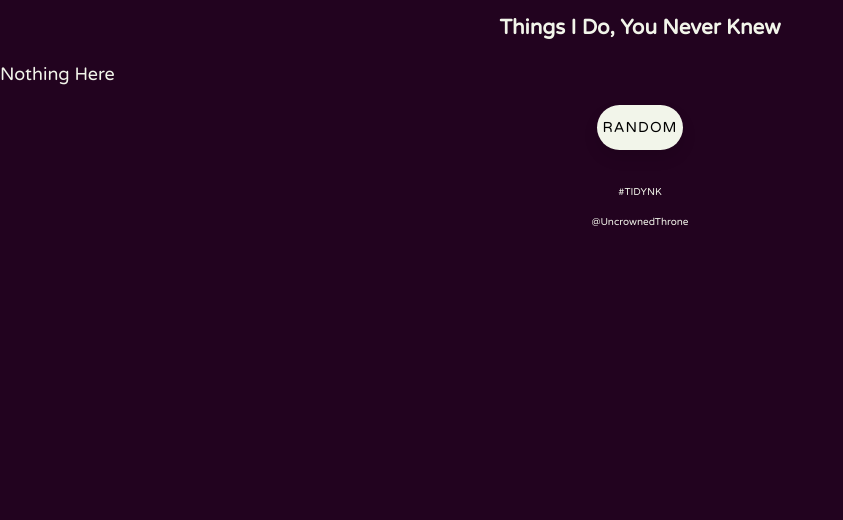
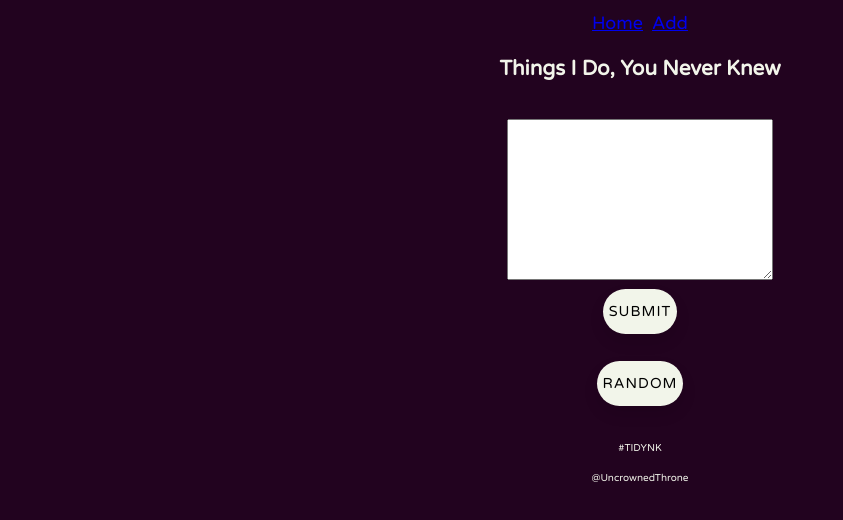
Before and after one commit to uncrownedthrone/tidynk, a React (Create React App) app: page /add in a window 1280 px wide. Shown: the top 520 px of the page, without its empty margins (0-843 px from the left). Built offline with nearby package versions, Linux system fonts and the light colour scheme.

Commit message:
added add page

```diff
--- a/src/App.jsx
+++ b/src/App.jsx
@@ -1,6 +1,6 @@
 import React from 'react'
 import { BrowserRouter as Router, Link, Route, Switch } from 'react-router-dom'
-import Search from './pages/Search'
+import Add from './pages/Add'
 import Favorites from './pages/Favorites'
 import HomePage from './pages/HomePage'
 import NotFound from './pages/NotFound'
@@ -9,15 +9,24 @@ const App = () => {
   return (
     <>
       <Router>
+        <nav>
+          <ul>
+            <li>
+              <Link to="/">Home</Link>
+            </li>
+            <li>
+              <Link to="/add">Add</Link>
+            </li>
+          </ul>
+        </nav>
         <section className="titlePage">
           <header>
             <h2>Things I Do, You Never Knew</h2>
-            {/* <h2>You Never Knew</h2> */}
           </header>
         </section>
         <Switch>
           <Route exact path="/" component={HomePage}></Route>
-          <Route exact path="/search" component={Search}></Route>
+          <Route exact path="/add" component={Add}></Route>
           <Route exact path="/favorites" component={Favorites}></Route>
           <Route path="*" component={NotFound}></Route>
         </Switch>
--- a/src/components/Home.jsx
+++ b/src/components/Home.jsx
@@ -1,4 +1,5 @@
 import React from 'react'
+import { Link } from 'react-router-dom'
 
 const Home = () => {
   return (
--- a/src/index.css
+++ b/src/index.css
@@ -101,3 +101,28 @@ section {
   -webkit-box-shadow: inset 0 0 10px #f2f5ea;
   box-shadow: inset 0 0 10px #f2f5ea;
 }
+
+textarea {
+  margin: 0.5rem;
+  padding: 0.25rem;
+}
+
+ul {
+  display: flex;
+  margin: 0.25rem;
+  padding: 0.25rem;
+  flex-direction: row;
+  justify-content: center;
+}
+
+li {
+  list-style: none;
+  display: flex;
+  margin: 0.25rem;
+  align-self: center;
+}
+
+a:visited {
+  color: white;
+  text-decoration: none;
+}
--- a/src/index.js
+++ b/src/index.js
@@ -2,5 +2,6 @@ import React from 'react'
 import ReactDOM from 'react-dom'
 import './index.css'
 import App from './App'
+import { Link } from 'react-router-dom'
 
 ReactDOM.render(<App />, document.getElementById('root'))
--- /dev/null
+++ b/src/pages/Add.jsx
@@ -0,0 +1,15 @@
+import React from 'react'
+import { Link } from 'react-router-dom'
+
+const Add = () => {
+  return (
+    <>
+      <section>
+        <textarea name="" id="" cols="30" rows="10"></textarea>
+        <button>Submit</button>
+      </section>
+    </>
+  )
+}
+
+export default Add
--- a/src/pages/Search.jsx
+++ /dev/null
@@ -1,7 +0,0 @@
-import React from 'react'
-
-const Page = () => {
-  return <div>SEARCH PAGE</div>
-}
-
-export default Page
```
